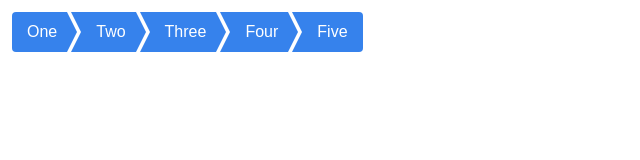
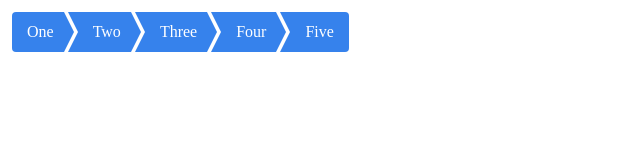
Before and after one commit to nmogylchuk/FE, a plain HTML site: page CSS/Task4_(02.11.2019)/Task4.1/index.html in a window 1280 px wide. Shown: the whole page, without its empty margins (0-640 px from the left). Drawn offline with Linux system fonts and the light colour scheme.

Commit message:
Add fonts CSS Task4

```diff
--- a/CSS/Task4_(02.11.2019)/Task4.1/style/main.css
+++ b/CSS/Task4_(02.11.2019)/Task4.1/style/main.css
@@ -1,10 +1,25 @@
+@import url('https://fonts.googleapis.com/css?family=Lora|Noto+Serif&display=swap');
+
+@font-face {
+  font-family: 'Lora', serif;
+  src: url(../fonts/Lora/Lora-Regular.ttf);
+  src: url(../fonts/Lora/Lora-Italic.ttf)
+  src: url(../fonts/Lora/Lora-Bold.ttf);
+}
+
+@font-face {
+font-family: 'Noto Serif', serif;
+src: url(../fonts/Noto_Serif/NotoSerif-Regular.ttf);
+src: url(../fonts/Noto_Serif/NotoSerif-Italic.ttf);
+src: url(../fonts/Noto_Serif/NotoSerif-Bold.ttf);
+}
+
 * {
   margin: 0;
   padding: 0;
 }
 
 body {
-  font-family: Arial, Helvetica, sans-serif;
   height: 100%;
   width: 100%;
 }
--- a/CSS/Task4_(02.11.2019)/Task4.2/style/main.css
+++ b/CSS/Task4_(02.11.2019)/Task4.2/style/main.css
@@ -1,10 +1,25 @@
+@import url('https://fonts.googleapis.com/css?family=Open+Sans|Roboto&display=swap');
+
+@font-face {
+font-family: 'Open Sans', sans-serif;
+src: url(../fonts/Roboto/Roboto-Light.ttf);
+src: url(../fonts/Roboto/Roboto-Italic.ttf);
+src: url(../fonts/Roboto/Roboto-Bold.ttf);
+}
+
+@font-face {
+font-family: "Roboto", sans-serif;
+src: url(../fonts/OpenSans/OpenSans-Light.ttf);
+src: url(../fonts/OpenSans/OpenSans-Italic.ttf);
+src: url(../fonts/OpenSans/OpenSans-Bold.ttf);
+}
+
 * {
     margin: 0;
     padding: 0;
 }
 
 body {
-    font-family: Arial, Helvetica, sans-serif;
     height: 100%;
     width: 100%;
 }
--- a/CSS/Task4_(02.11.2019)/Task4.3/style/main.css
+++ b/CSS/Task4_(02.11.2019)/Task4.3/style/main.css
@@ -1,10 +1,25 @@
+@import url('https://fonts.googleapis.com/css?family=Libre+Franklin|Nunito+Sans&display=swap');
+
+@font-face {
+    font-family: 'Libre Franklin', sans-serif;
+    src: url(../fonts/Libre_Franklin/LibreFranklin-Regular.ttf);
+    src: url(../fonts/Libre_Franklin/LibreFranklin-Italic.ttf);
+    src: url(../fonts/Libre_Franklin/LibreFranklin-Bold.ttf);
+}
+
+@font-face {
+    font-family: 'Nunito Sans', sans-serif;
+    src: url(../fonts/Nurino_Sans/NunitoSans-Regular.ttf);
+    src: url(../fonts/Nurino_Sans/NunitoSans-Italic.ttf);
+    src: url(../fonts/Nurino_Sans/NunitoSans-Bold.ttf);
+}
+
 * {
     margin: 0;
     padding: 0;
 }
 
 body {
-    font-family: Arial, Helvetica, sans-serif;
     height: 100%;
     width: 100%;
 }
```
